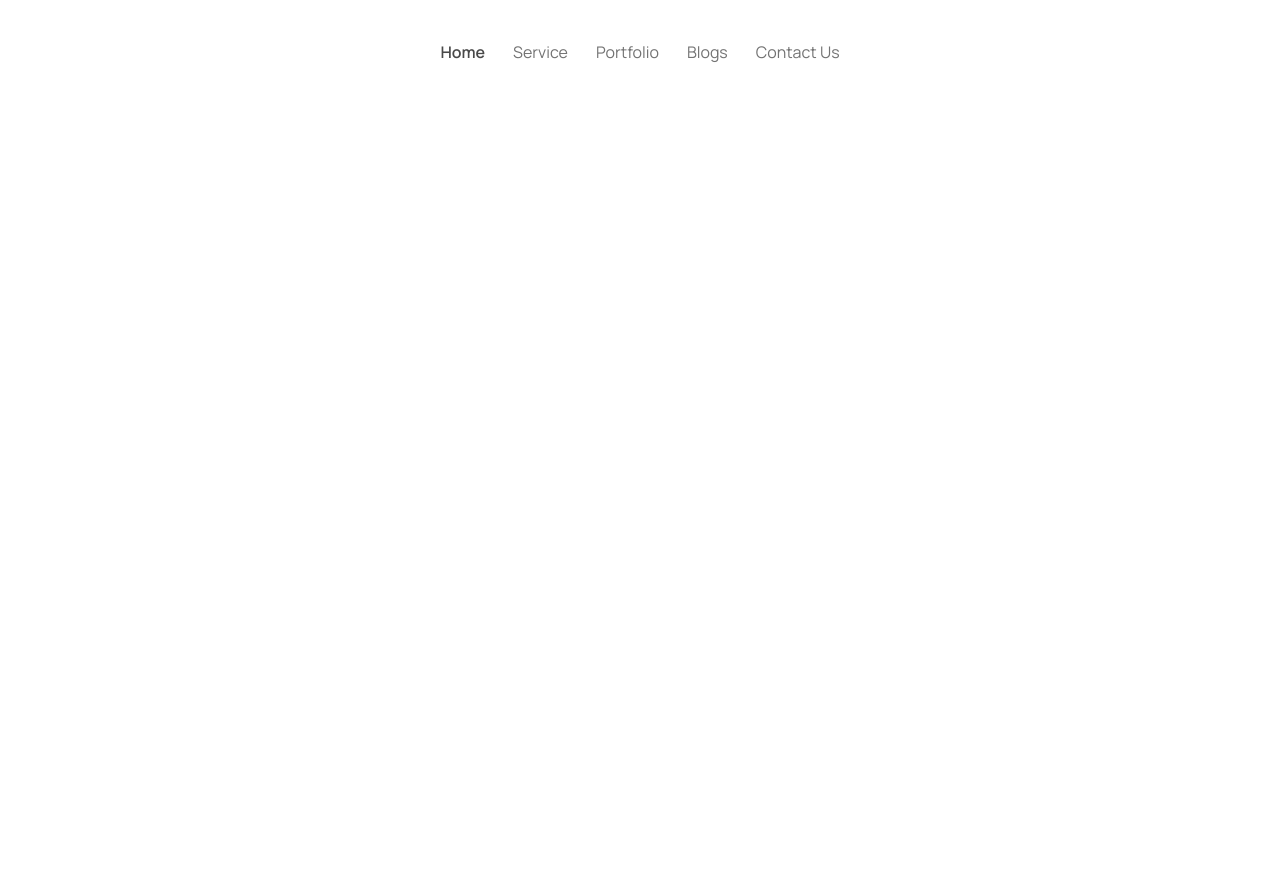
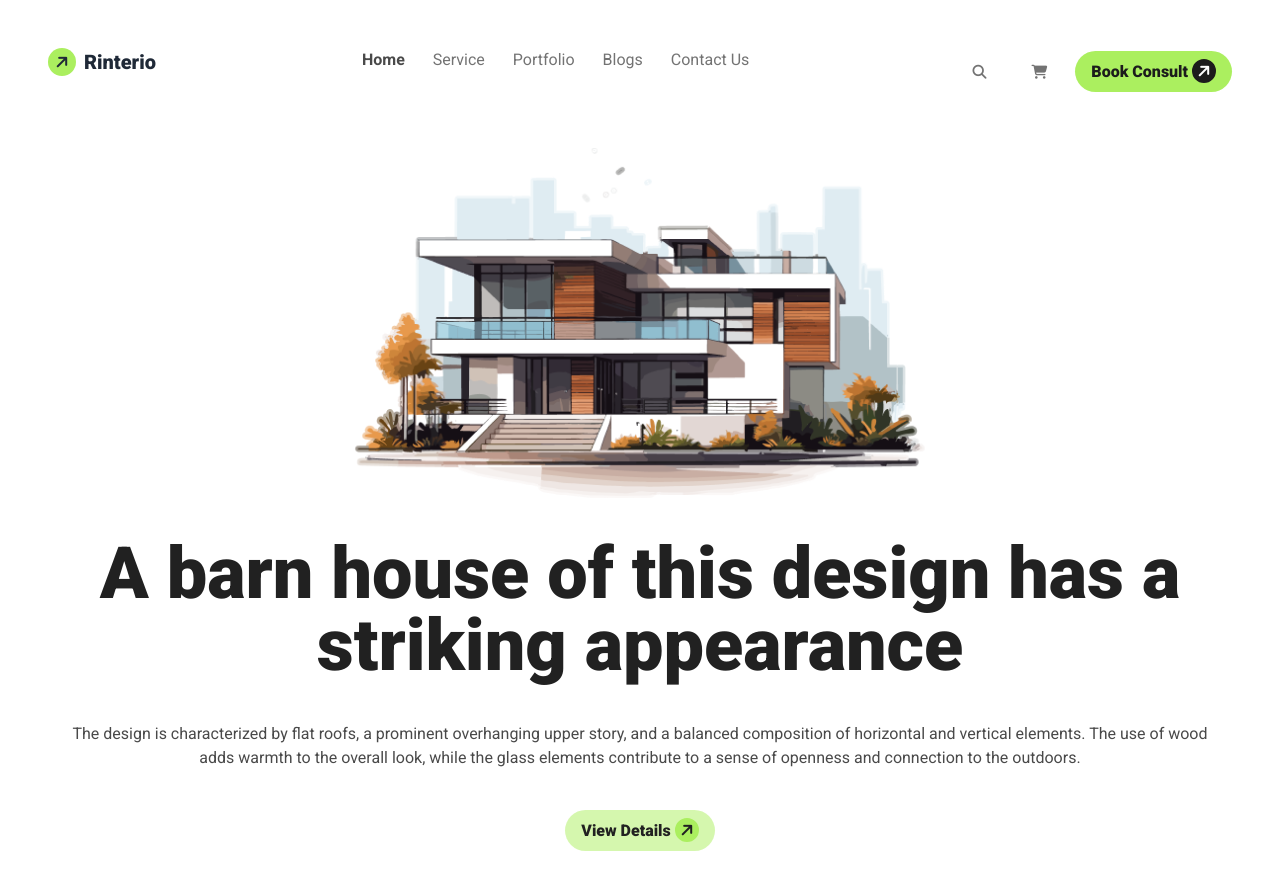
Before and after one commit to Muhammad-Piyas/assignment-three, a plain HTML site: page index.html in a window 1280 px wide. Before the commit the page ends 800 px from the top, so only its background shows below. Drawn offline with nearby package versions, Linux system fonts and the light colour scheme.

Commit message:
Banner Section Complete

```diff
--- a/index.html
+++ b/index.html
@@ -1,5 +1,5 @@
 <!DOCTYPE html>
-<html lang="en">
+<html lang="en" data-them="light">
 <head>
   <meta charset="UTF-8">
   <meta name="viewport" content="width=device-width, initial-scale=1.0">
@@ -12,25 +12,30 @@
    <!--- Font Family CDN --->
    <link rel="preconnect" href="https://fonts.googleapis.com">
    <link rel="preconnect" href="https://fonts.gstatic.com" crossorigin>
-   <link href="https://fonts.googleapis.com/css2?family=Manrope:wght@200..800&display=swap" rel="stylesheet">
+   <link href="https://fonts.googleapis.com/css2?family=Roboto:ital,wght@0,100;0,300;0,400;0,500;0,700;0,900;1,100;1,300;1,400;1,500;1,700;1,900&display=swap" rel="stylesheet">
+
+   <!--- Font Awesome CDN --->
+   <script src="https://kit.fontawesome.com/c177988b3a.js" crossorigin="anonymous"></script>
 
    <style>
-    .manrope{
-      font-family: "Manrope", sans-serif;
+    .roboto{
+      font-family: "Roboto", sans-serif;
     }
    </style>
 
 </head>
-<body class="manrope">
+<body class="roboto">
 
-  <header class="n">
+  <header class="bg-gradient-to-r from-[#fffffff3] to-[#ffffffe1]">
     <!--- Nav Bar --->
-    <nav class="container mx-auto lg:p-10">
+    <nav class="container mx-auto px-6 pt-6 pb-3 lg:px-12 lg:pt-12">
       <div class="flex justify-between">
-        <div>
-
+        <!--- Logo --->
+        <div class="flex space-x-2">
+          <i class="fa-solid fa-arrow-right -rotate-45 bg-[#ABEF5F] rounded-full w-7 h-7 inline-flex justify-center items-center "></i>
+           <h4 class="text-xl font-extrabold">Rinterio</h4>
         </div>
-
+          <!--- Text --->
         <div>
           <ul class="lg:flex hidden lg:space-x-7 lg:font-normal lg:text-base lg:text-[#737373]">
           <li class="lg:text-[#494949] lg:font-semibold"><a>Home</a></li>
@@ -40,10 +45,37 @@
           <li><a>Contact Us</a></li>
         </ul>
       </div>
+          <!--- Icon and Button --->
+        <div class="flex items-center">
+          <div class="hidden lg:block space-x-2">
+            <i class="fa-solid fa-magnifying-glass btn btn-ghost btn-circle inline-flex justify-center items-center text-[#737373]"></i>
 
-        <div></div>
+            <i class="fa-solid fa-cart-shopping btn btn-ghost btn-circle inline-flex justify-center items-center text-[#737373]"></i>
+
+            <button class="text-[#1C1C1C] font-extrabold bg-[#ABEF5F] px-4 py-2 rounded-full">Book Consult <i class="fa-solid fa-arrow-right -rotate-45 bg-[#1C1C1C] rounded-full w-6 h-6 inline-flex justify-center items-center text-white "></i> </button>
+          </div>
+          <div class="lg:hidden">
+            <i class="fa-solid fa-bars inline-flex justify-center border border-2 rounded-full w-8 h-8 bg-white items-center text-[#737373]"></i>
+          </div>
+        </div>
       </div>
     </nav>
+
+    <!--- Banner Section --->
+     <section class="container mx-auto p-6 lg:px-12">
+      <div class="hero">
+        <div class="hero-content text-center">
+          <div class="lg:space-y-10">
+            <img class="m-auto" src="image/banner.png" alt="">
+            <h1 class="lg:text-7xl text-3xl font-extrabold text-[#212121] ">A barn house of this design has a striking appearance</h1>
+            <p class="py-6 lg:py-0 font-normal text-base text-[#494949]">
+              The design is characterized by flat roofs, a prominent overhanging upper story, and a balanced composition of horizontal and vertical elements. The use of wood adds warmth to the overall look, while the glass elements contribute to a sense of openness and connection to the outdoors.
+            </p>
+            <button class="text-[#212121] font-extrabold bg-[#ABEF5F80] px-4 py-2 rounded-full">View Details <i class="fa-solid fa-arrow-right -rotate-45 bg-[#ABEF5F] rounded-full w-6 h-6 inline-flex justify-center items-center text-b "></i> </button>
+          </div>
+        </div>
+      </div>
+     </section>
   </header>
 
   <main></main>
```
